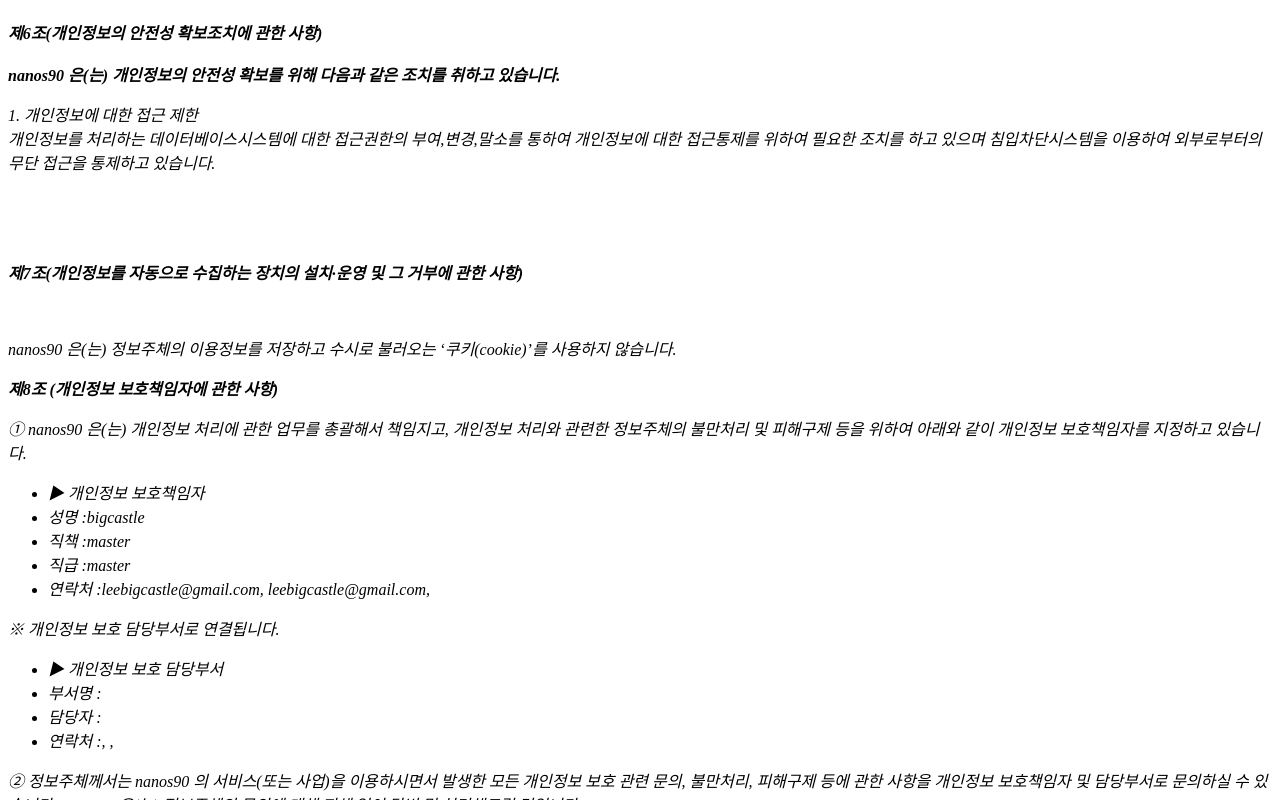
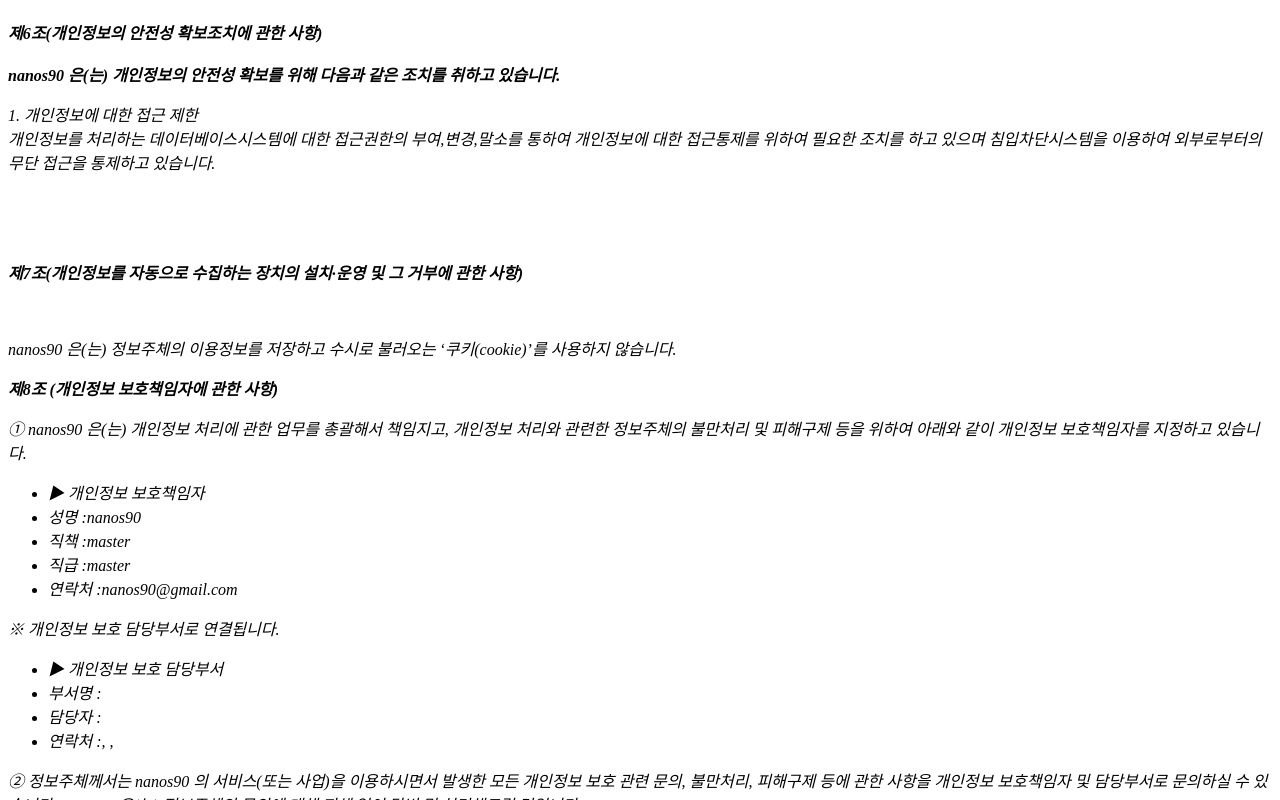
Before and after one commit to nanos90/nanos90.github.io, a plain HTML site: page privacy.html in a window 1280 px wide. Shown: the part 1790-2590 px from the top of the page. Drawn offline with Linux system fonts and the light colour scheme.

Commit message:
Update privacy.html

```diff
--- a/privacy.html
+++ b/privacy.html
@@ -64,7 +64,7 @@
     <li class='tt'>
         1<민원사무 처리>
     </li>
-    <li>필수항목 : 성별</li>
+    <li>필수항목 : </li>
     <li>선택항목 : </li>
 </ul>
 </br></br>
@@ -117,10 +117,10 @@ nanos90
 </p>
 <ul class='list_indent2 mgt10'>
     <li class='tt'>▶ 개인정보 보호책임자 </li>
-    <li>성명 :bigcastle</li>
+    <li>성명 :nanos90</li>
     <li>직책 :master</li>
     <li>직급 :master</li>
-    <li>연락처 :leebigcastle@gmail.com, leebigcastle@gmail.com, </li>
+    <li>연락처 :nanos90@gmail.com </li>
 </ul>
 <p class='sub_p'>※ 개인정보 보호 담당부서로 연결됩니다.
 <p/>
```
